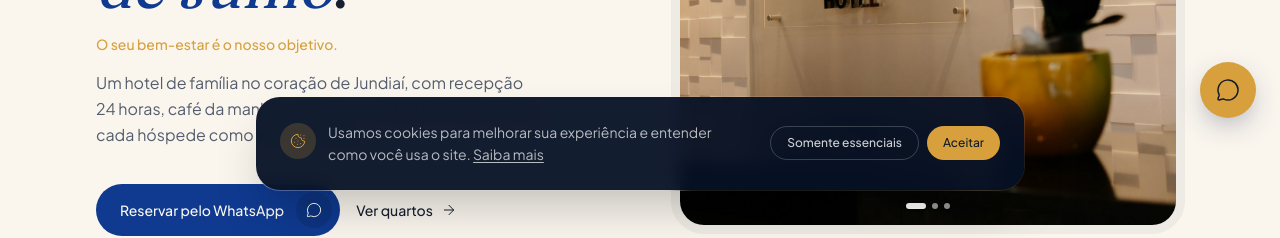
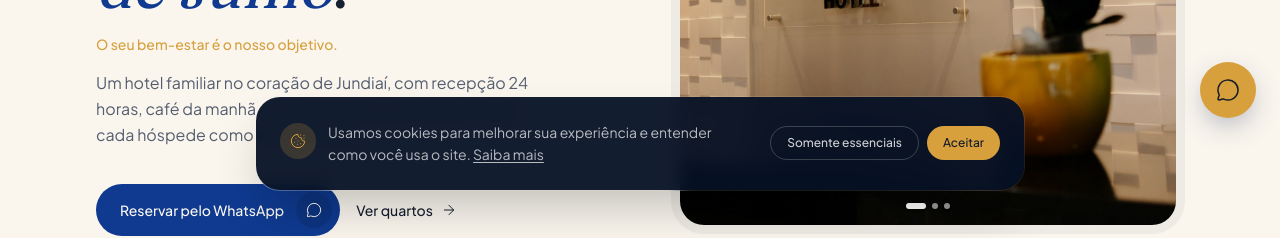
Before and after one commit to sandrofraga-evoluir/millian, a Next.js app: page / in a window 1280 px wide. Shown: the part 586-824 px from the top of the page. Built offline with nearby package versions, Linux system fonts and the light colour scheme.

Commit message:
Tweak home hero paragraph: "hotel de família" -> "hotel familiar"

```diff
--- a/src/app/page.tsx
+++ b/src/app/page.tsx
@@ -42,7 +42,7 @@ export default function Home() {
           </h1>
           <p className="mt-4 text-sm font-medium text-brass">{hotel.slogan}</p>
           <p className="mt-4 max-w-md text-base leading-relaxed text-muted-foreground">
-            Um hotel de família no coração de Jundiaí, com recepção 24 horas,
+            Um hotel familiar no coração de Jundiaí, com recepção 24 horas,
             café da manhã caseiro e o cuidado de quem trata cada hóspede como
             visita de casa.
           </p>
```
